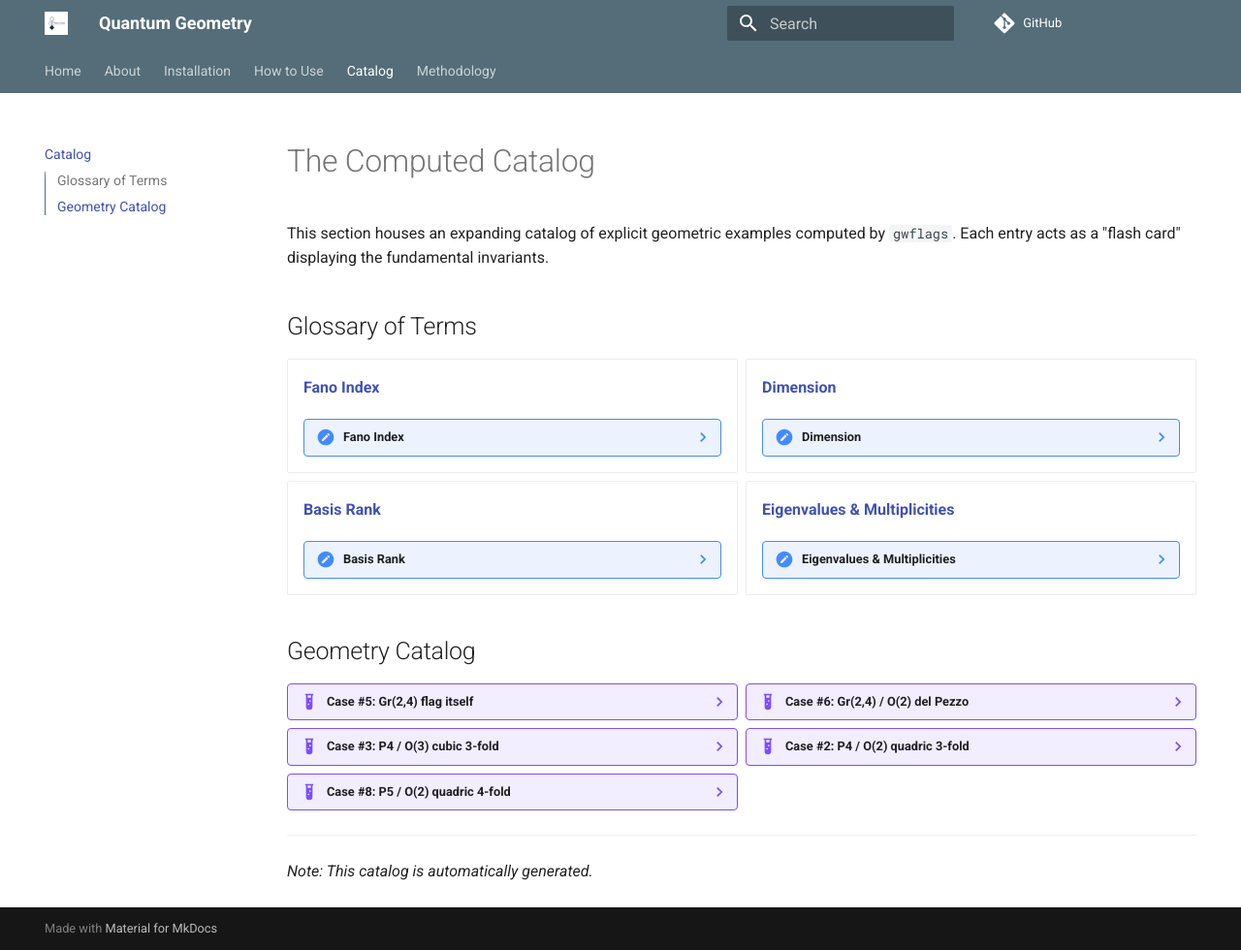
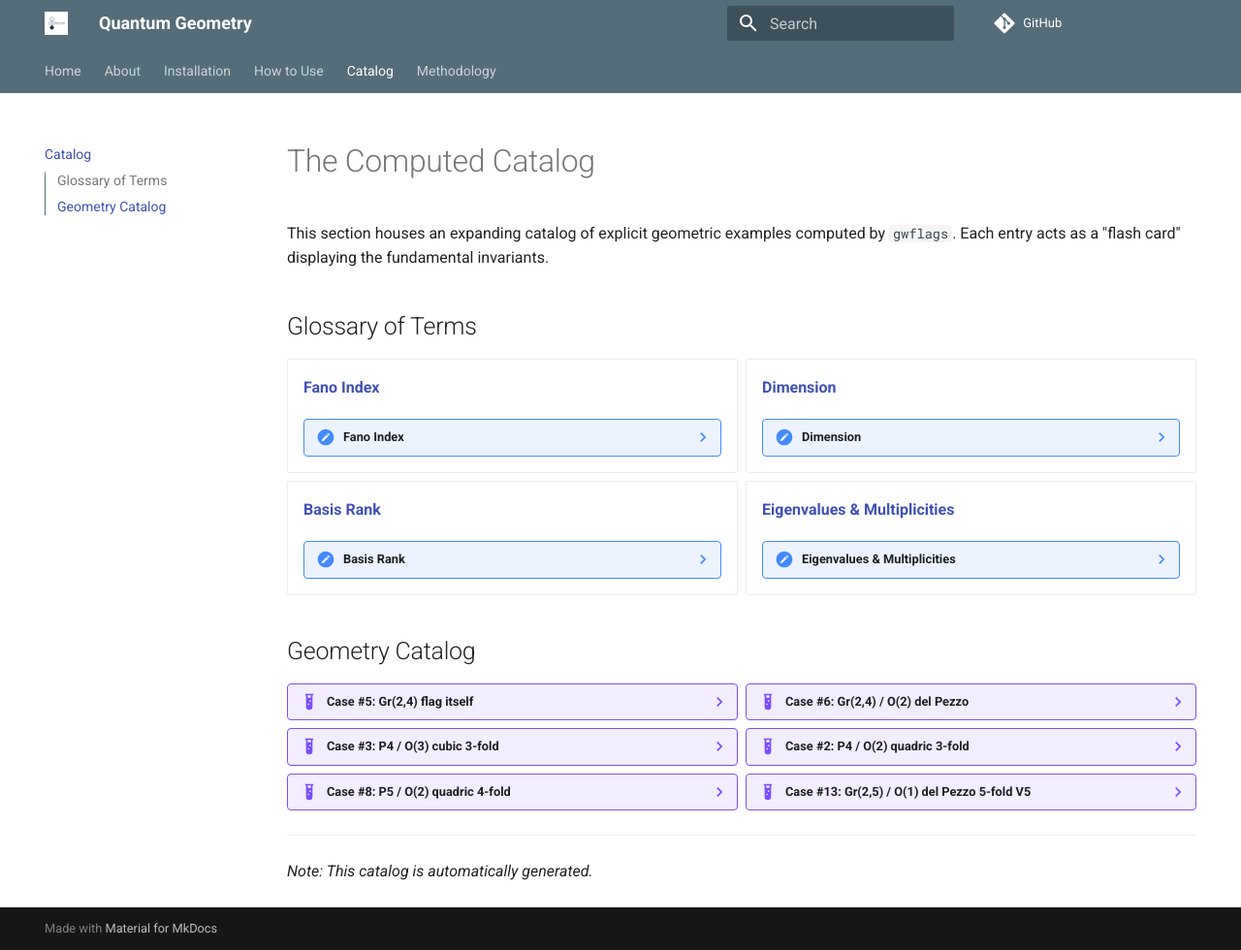
Before and after one commit to leonardofcavenaghi/atomicdecompositions, an MkDocs documentation site: the page built from docs/catalog.md, in a window 1280 px wide and 980 px high. Shown: the whole window at 97% size. Built offline with MkDocs 1.6.1 and Material for MkDocs 9.7.7, drawn with Linux system fonts in a browser that asks for light colours; comment, search, counter and statistics services are not loaded; some of the changed lines change nothing that is shown.

Commit message:
Auto-update catalog with new case

```diff
--- a/docs/catalog.md
+++ b/docs/catalog.md
@@ -108,6 +108,14 @@ This section houses an expanding catalog of explicit geometric examples computed
         $$
 
 
+??? example "Case #13: Gr(2,5) / O(1)  del Pezzo 5-fold V5"
+    - **Ambient Space:** `A4`
+    - **Dimension:** 5
+    - **Fano Index:** 4
+    - **Basis Rank:** 10
+    - **Eigenvalues:** -2*2**(1/4)*(-11 + 5*sqrt(5))**(1/4) + 2*2**(1/4)*I*(-11 + 5*sqrt(5))**(1/4) (mult: 1), 2*2**(1/4)*(-11 + 5*sqrt(5))**(1/4) - 2*2**(1/4)*I*(-11 + 5*sqrt(5))**(1/4) (mult: 1), -2*2**(1/4)*(-11 + 5*sqrt(5))**(1/4) - 2*2**(1/4)*I*(-11 + 5*sqrt(5))**(1/4) (mult: 1), 2*2**(1/4)*(-11 + 5*sqrt(5))**(1/4) + 2*2**(1/4)*I*(-11 + 5*sqrt(5))**(1/4) (mult: 1), -2*2**(3/4)*I*(11 + 5*sqrt(5))**(1/4) (mult: 1), 2*2**(3/4)*I*(11 + 5*sqrt(5))**(1/4) (mult: 1), -7.3 (mult: 1), 7.3 (mult: 1)
+
+
 </div>
 
 ***
```
